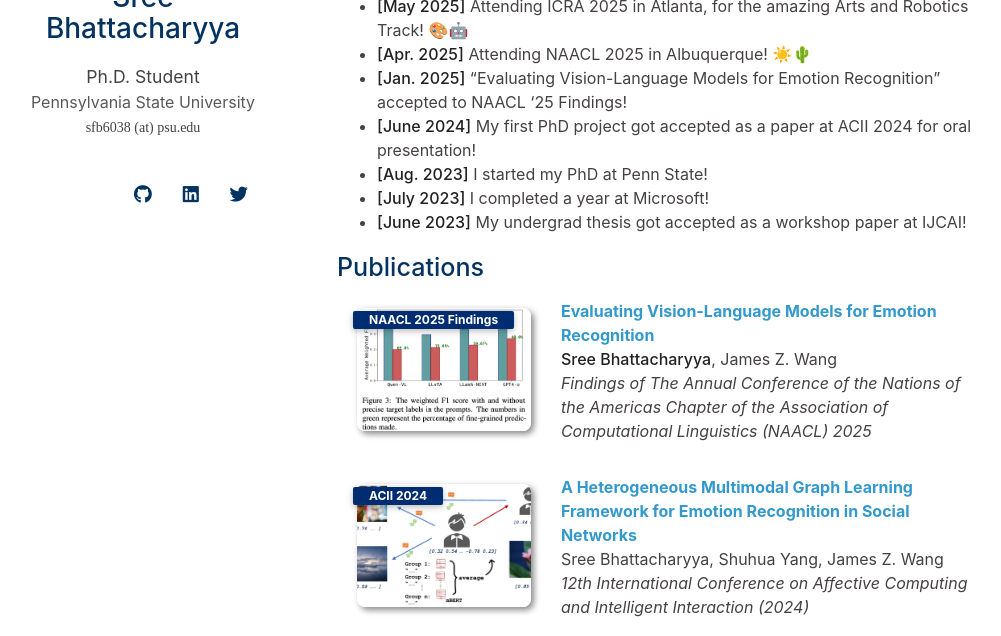
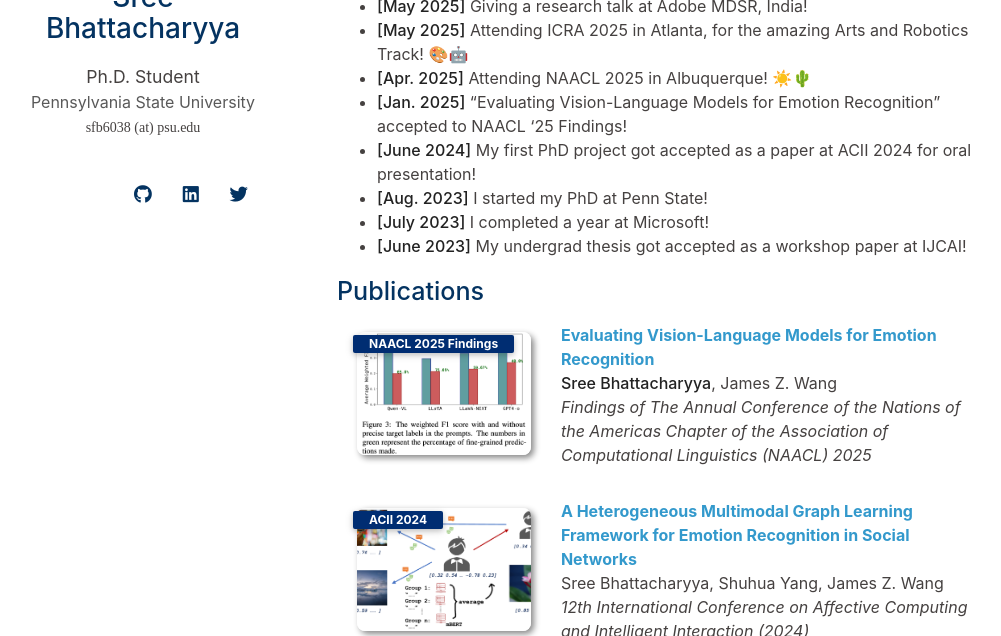
Before and after one commit to sreebhattacharyya/sreebhattacharyya.github.io, a Jekyll site: the page built from index.md, in a window 1280 px wide and 900 px high, scrolled down 771 px, cut to the strip 264-900 px from the top of the window. Shown: the whole strip, without its empty margins (133-1134 px from the left). Built offline with Jekyll 4.4.1, drawn with Linux system fonts in a browser that asks for light colours; nearby versions of some CDN libraries; a style sheet for code colours, icons or effects is not loaded; our own code applies the rules of GitHub Pages for plain Markdown files.

Commit message:
Update News

```diff
--- a/index.md
+++ b/index.md
@@ -19,6 +19,7 @@ Besides academics, I love music in any and every form. I trained in Indian class
 
 ## News
 
+- **[May 2025]** Giving a research talk at Adobe MDSR, India!
 - **[May 2025]** Attending ICRA 2025 in Atlanta, for the amazing Arts and Robotics Track! 🎨🤖
 - **[Apr. 2025]** Attending NAACL 2025 in Albuquerque! ☀️🌵
 - **[Jan. 2025]** "Evaluating Vision-Language Models for Emotion Recognition" accepted to NAACL '25 Findings!
```
